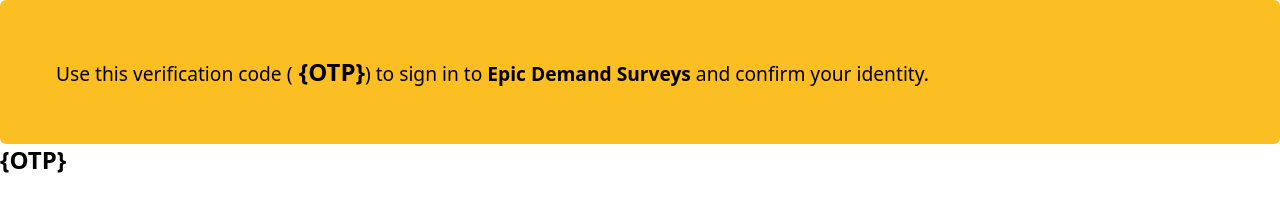
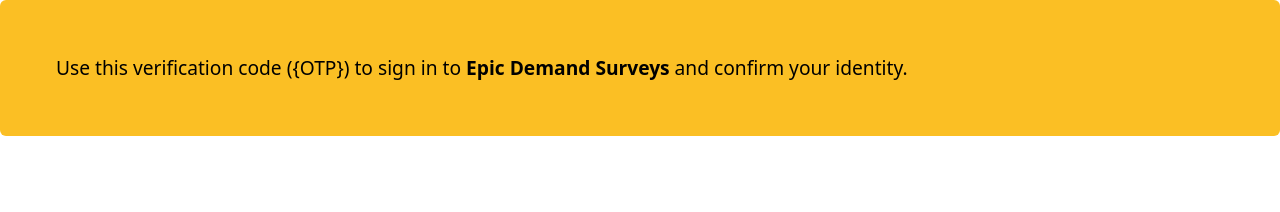
Before and after one commit to dawitengageiq/surveyus, a website: page custom/index.html in a window 1280 px wide. Drawn offline with Linux system fonts and the light colour scheme.

Commit message:
Update index.html

```diff
--- a/custom/index.html
+++ b/custom/index.html
@@ -10,12 +10,8 @@
 </head>
 <body>
         <div class='p-14 rounded-md m-2  bg-yellow-400 text-black text-xl w-screen'>
-            Use this verification code (<span  class="text-2xl font-bold"> {OTP}</span>) to sign in to <b>Epic Demand Surveys</b> and confirm your identity.
+            Use this verification code ({OTP}) to sign in to <b>Epic Demand Surveys</b> and confirm your identity.
             <br/>
         </div>
-
-            <span id="pho" class="text-2xl font-bold">
-                {OTP}
-            </span>
 </body>
 </html>
```
